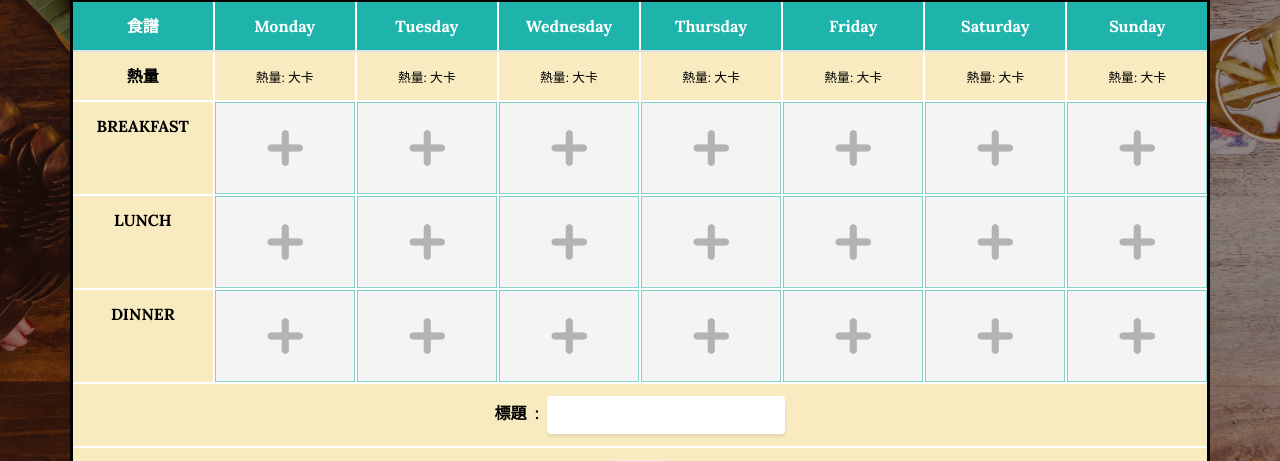
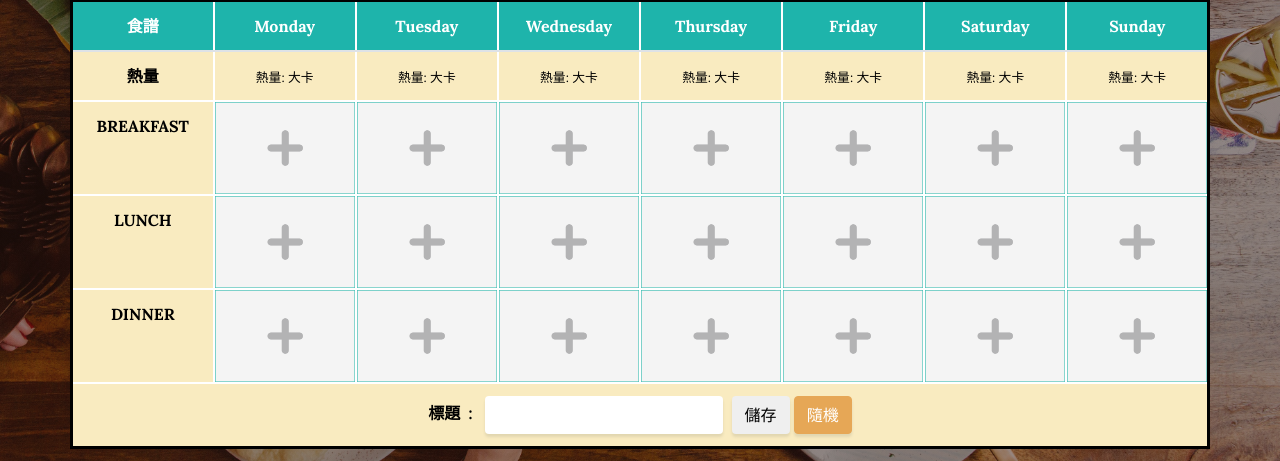
Before and after one commit to gary1209/syoku, a Django app: page / in a window 1280 px wide. Shown: the part 361-822 px from the top of the page. Run offline with Django 3.2, Linux system fonts and the light colour scheme; data comes from the database, SQL or seed files in the repository; some libraries are stand-ins or nearby versions.

Commit message:
random plan function added

```diff
--- a/gary/templates/gary/index.html
+++ b/gary/templates/gary/index.html
@@ -199,11 +199,14 @@
 
                     <tbody>
                         <tr>
-                            <th colspan="8">標題 &nbsp;:&nbsp;&nbsp;<input type="text" class="btn btu-primary" name="title" ></th>
+                            <th colspan="8">
+                                標題 &nbsp;:&nbsp;&nbsp;
+                                <input type="text" class="btn btu-primary" name="title" >&nbsp;
+                                <input id="btn1" type="submit" class="btn btu-primary" value="儲存">
+                                <a class="btn btn-primary" style="color:white" id="random_plan" onclick="random_plan()">隨機</a>
+                            </th>
                         </tr>
-                        <tr>
-                            <th colspan="8"><input id="btn1" type="submit" class="btn btu-primary" value="儲存"></th>
-                        </tr>
+
                     </tbody>
                 </table>
             </form>
@@ -380,5 +383,26 @@
         $('#fix3').fixedDiv('fix-div', 2);
         $('#fix4').fixedDiv('fix-div', 3);
         $('#fix5').fixedDiv('fix-div', 4);
+
+    $('#random_plan').click(function(){
+        $('td.dropzone').each(function(){
+            $(this).find('img').attr('src',"{% static 'images/4.gif' %}")
+        });
+    });
+
+    function random_plan(){
+        var items = $('.draggable')
+        var len = items.length
+        // eq(index)
+        // alert(num)
+
+        $('td.dropzone').each(function(){
+            var num = Math.floor((Math.random() * len) + 1) -1;
+            title = items.eq(num).find(".card-title").text()
+            image_src = items.eq(num).find("img").attr("src")
+            $(this).find('img').attr('src',image_src)
+            $(this).find('input').attr('value',title)
+        });
+    }
 </script>
 {% endblock %}
```
